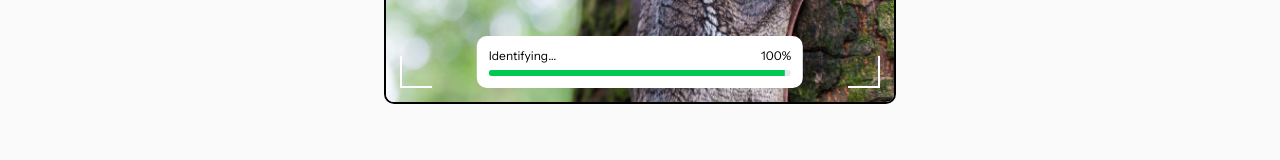
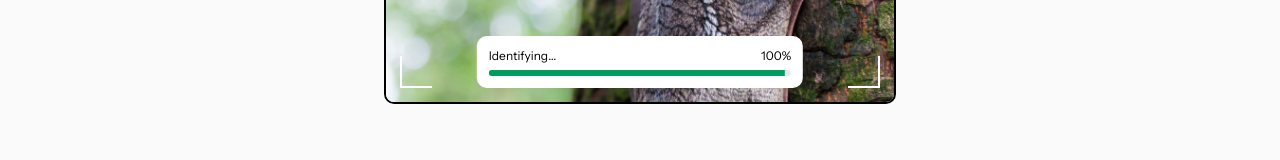
Before and after one commit to qiewi/eye-nimal, a Next.js app in the folder frontend/: page /identifying in a window 1280 px wide. Shown: the part 338-498 px from the top of the page. Built offline with nearby package versions, Linux system fonts and the light colour scheme.

Commit message:
fix: navbar active and color

```diff
--- a/frontend/src/app/identifying/page.tsx
+++ b/frontend/src/app/identifying/page.tsx
@@ -54,7 +54,7 @@ export default function IdentifyingPage() {
                 </div>
                 <div className="h-1.5 w-full overflow-hidden rounded-full bg-gray-200">
                   <div
-                    className="h-full bg-green-500 transition-all duration-1000 ease-out"
+                    className="h-full bg-greenish transition-all duration-1000 ease-out"
                     style={{ width: `${progress}%` }}
                   ></div>
                 </div>
--- a/frontend/src/components/layout/Navbar.tsx
+++ b/frontend/src/components/layout/Navbar.tsx
@@ -17,7 +17,10 @@ const Navbar = () => {
   ]
 
   const isActive = (path: string) => {
-    return pathname === path
+    if (path === '/' && (pathname === '/' || pathname === '/identifying')) {
+      return true;
+    }
+    return pathname === path;
   }
 
   return (
```
